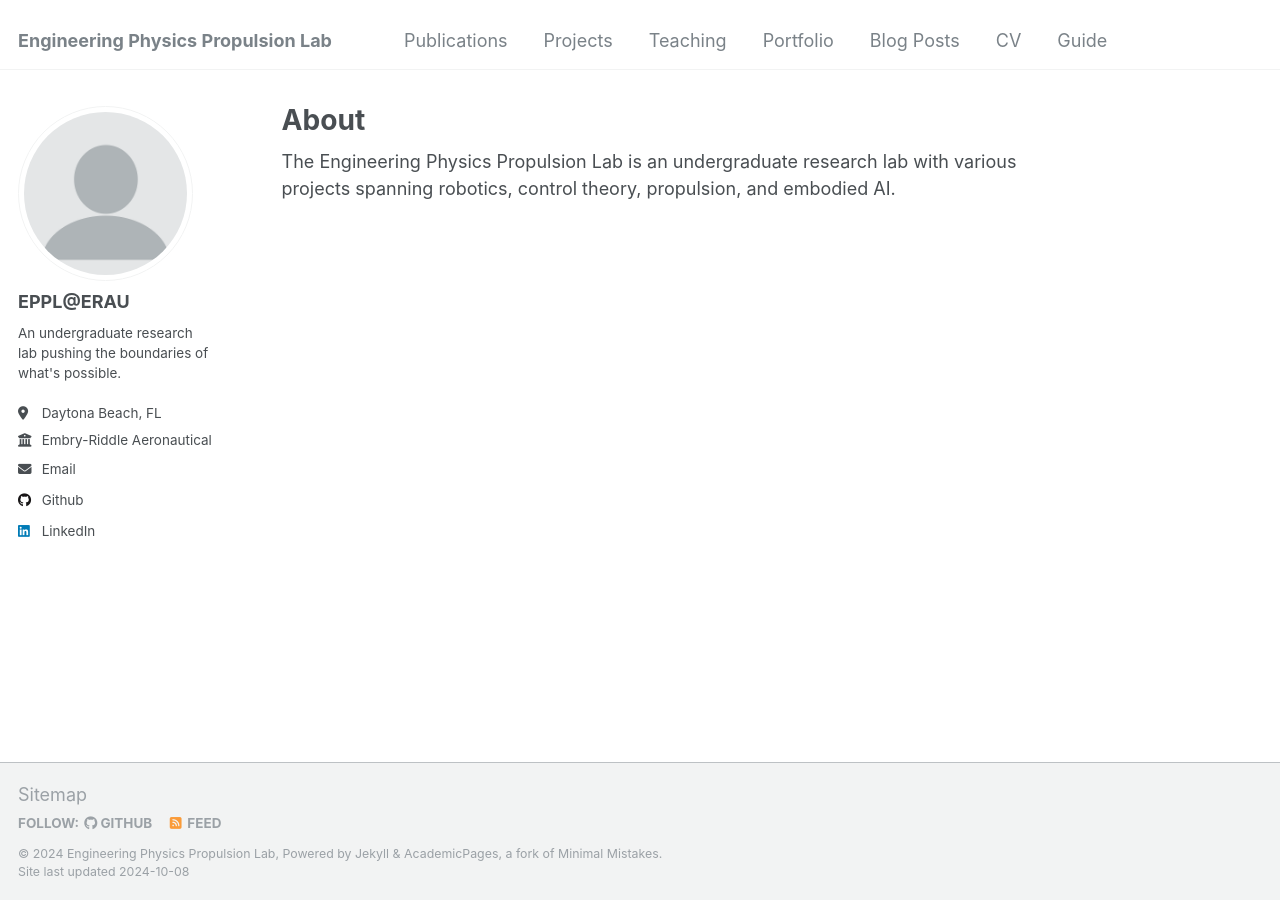
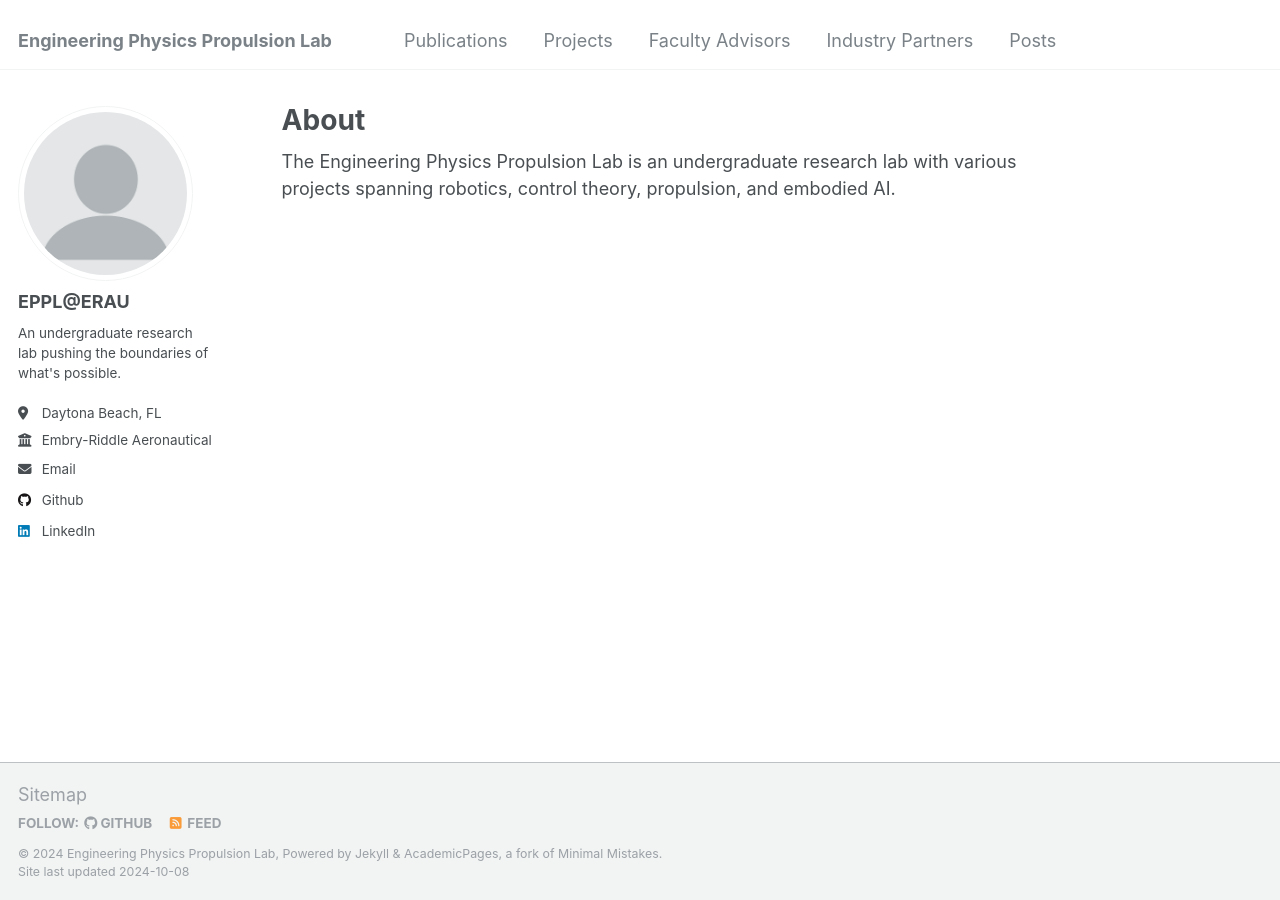
Before and after one commit to eppl-erau-db/eppl-erau-db.github.io, a Jekyll site: the page built from _pages/about.md, in a window 1280 px wide. Built offline with Jekyll 4.4.1, drawn with Linux system fonts in a browser that asks for light colours.

Commit message:
Update navigation.yml

```diff
--- a/_data/navigation.yml
+++ b/_data/navigation.yml
@@ -11,17 +11,11 @@ main:
   - title: "Projects"
     url: /projects/
 
-  - title: "Teaching"
-    url: /teaching/
+  - title: "Faculty Advisors"
+    url: /advisors/
 
-  - title: "Portfolio"
-    url: /portfolio/
+  - title: "Industry Partners"
+    url: /partners/
 
-  - title: "Blog Posts"
-    url: /year-archive/
-
-  - title: "CV"
-    url: /cv/
-
-  - title: "Guide"
-    url: /markdown/
+  - title: "Posts"
+    url: /posts/
```
